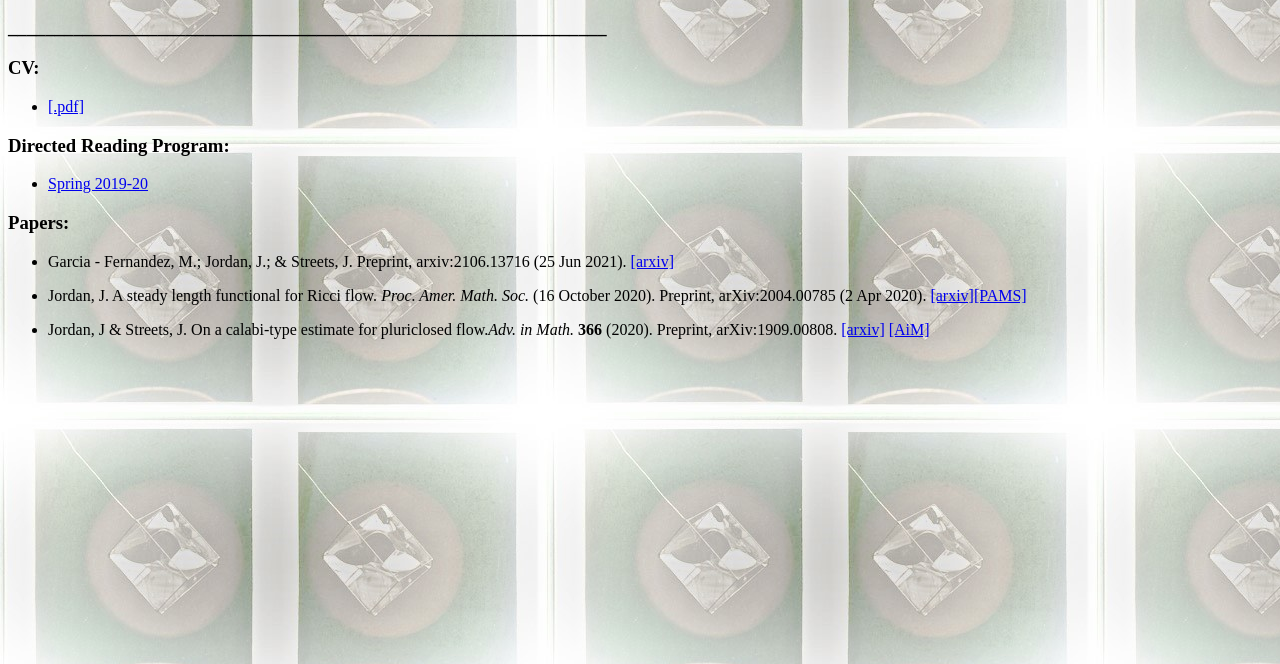
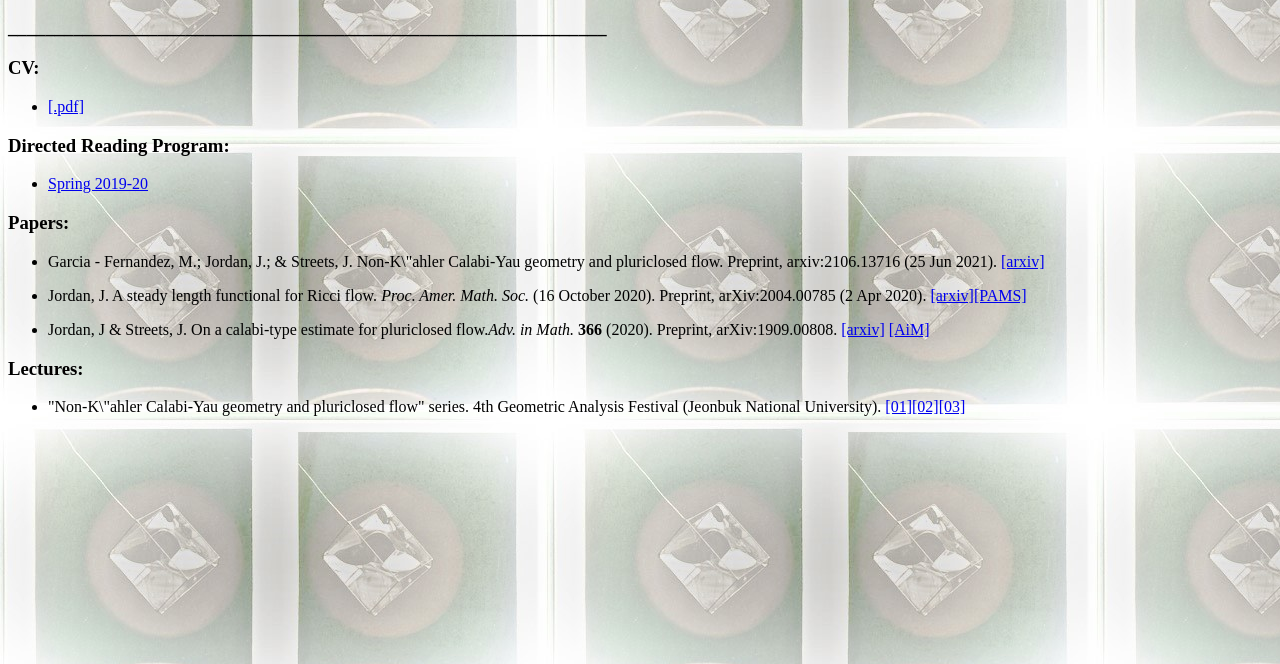
Before and after one commit to jpjorda1/math, a plain HTML site: page index.html in a window 1280 px wide. Shown: the part 136-800 px from the top of the page. Drawn offline with Linux system fonts and the light colour scheme.

Commit message:
Update index.html

```diff
--- a/index.html
+++ b/index.html
@@ -47,11 +47,15 @@ body {
 
 <h3>Papers: </h3>
   <ul>
-    <p><li> Garcia - Fernandez, M.; Jordan, J.; & Streets, J. Preprint, arxiv:2106.13716 (25 Jun 2021). <a href="https://arxiv.org/abs/2106.13716">[arxiv]</a>
+    <p><li> Garcia - Fernandez, M.; Jordan, J.; & Streets, J. Non-K\"ahler Calabi-Yau geometry and pluriclosed flow. Preprint, arxiv:2106.13716 (25 Jun 2021). <a href="https://arxiv.org/abs/2106.13716">[arxiv]</a>
     <p><li> Jordan, J. A steady length functional for Ricci flow. <i> Proc. Amer. Math. Soc.</i> (16 October 2020). Preprint, arXiv:2004.00785 (2 Apr 2020). <a href="https://arxiv.org/abs/2004.00785">[arxiv]</a><a href="https://doi.org/10.1090/proc/15202">[PAMS]</a>
     <p><li> Jordan, J & Streets, J. On a calabi-type estimate for pluriclosed flow.<i>Adv. in Math.</i> <b>366</b> (2020). Preprint, arXiv:1909.00808. <a href="https://arxiv.org/abs/1909.00808">[arxiv]</a> <a href="https://doi.org/10.1016/j.aim.2020.107097">[AiM]</a>
   </ul>
 
+ <h3>Lectures: </h3>
+      <ul>
+        <p><li> "Non-K\"ahler Calabi-Yau geometry and pluriclosed flow" series. 4th Geometric Analysis Festival (Jeonbuk National University). <a href="https://youtu.be/LK4OcGrs7ks">[01]</a><a href="https://youtu.be/CB4lZ4orNpg">[02]</a><a href="https://youtu.be/73m8bM8NRl0">[03]</a>
+      </ul>
 
 </body>
 </html>
```
